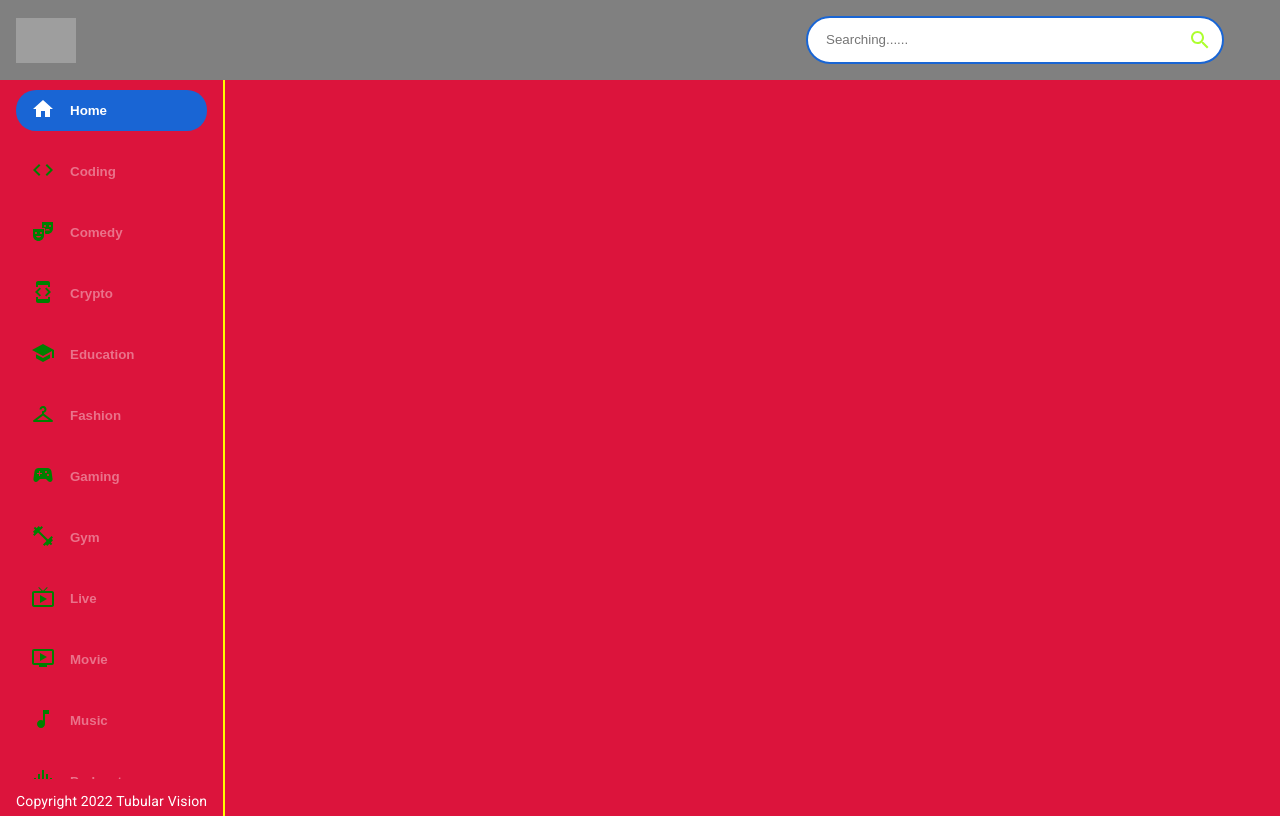
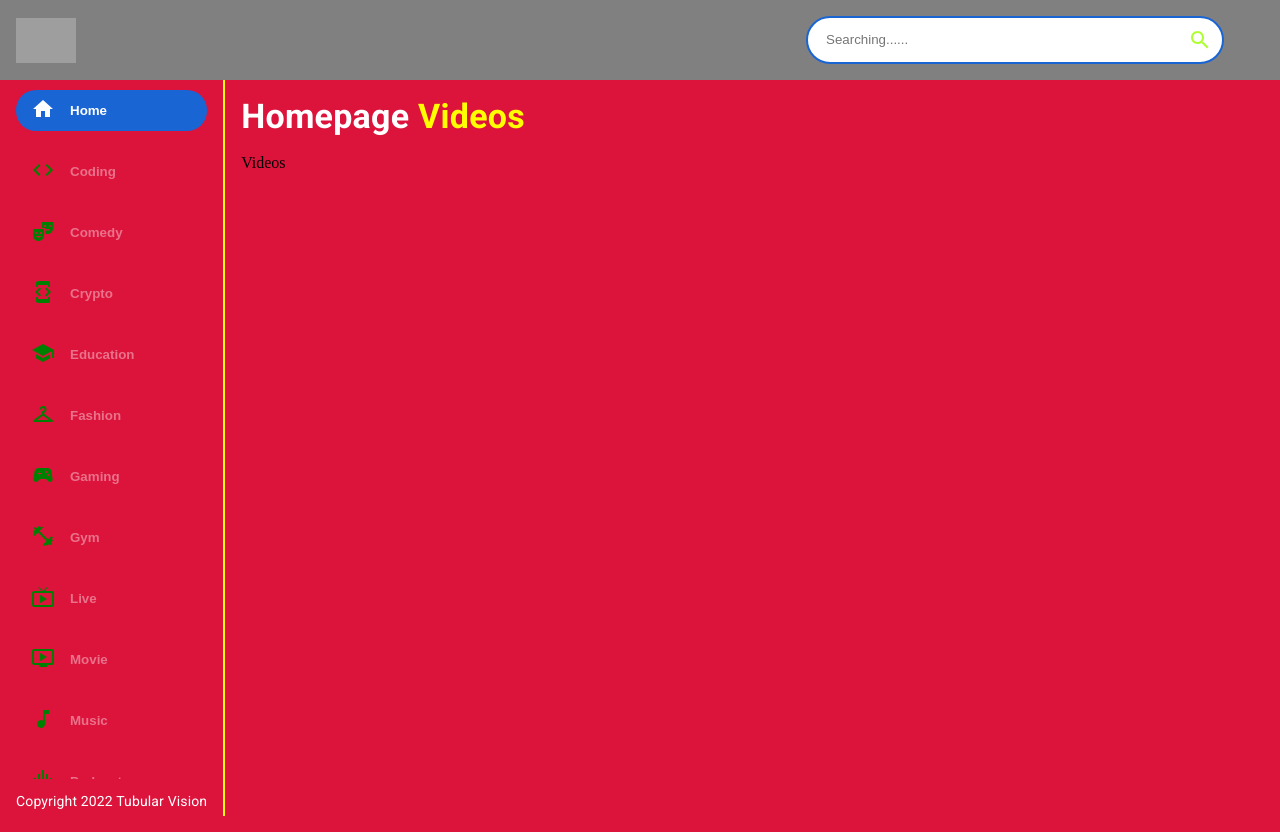
Before and after one commit to WackyChomp/tubular-vision, a React (Create React App) app: page / in a window 1280 px wide. Built offline with nearby package versions, Linux system fonts and the light colour scheme; grey boxes are pictures that could not be loaded.

Commit message:
Created placeholder for Videos component Feed component / updated README.md

```diff
--- a/src/components/Feed.jsx
+++ b/src/components/Feed.jsx
@@ -1,6 +1,6 @@
 import { useState, useEffect } from 'react';
 import { Box, Stack, Typography } from '@mui/material';
-import Sidebar from './Sidebar';
+import { Sidebar, Videos } from './allComponents';
 
 
 const Feed = () => {
@@ -17,6 +17,20 @@ const Feed = () => {
           Copyright 2022 Tubular Vision
         </Typography>
       </Box>
+
+      <Box
+      p={2}j
+      sx={{ overflowY:'auto', height:'90vh', flex:2 }}
+      >
+        <Typography
+        variant='h4' fontWeight='bold' mb={2}
+        sx={{ color:'white' }}
+        >
+          Homepage <span style={{ color:'yellow' }}>Videos</span>
+        </Typography>
+
+        <Videos video={[]}/>
+      </Box>
     </Stack>
   )
 }
--- /dev/null
+++ b/src/components/Videos.jsx
@@ -0,0 +1,9 @@
+import React from 'react'
+
+const Videos = () => {
+  return (
+    <div>Videos</div>
+  )
+}
+
+export default Videos
--- a/src/components/allComponents.js
+++ b/src/components/allComponents.js
@@ -4,4 +4,5 @@ export { default as Navbar} from './Navbar';
 export { default as SearchBar} from './SearchBar';
 export { default as SearchFeed} from './SearchFeed';
 export { default as Sidebar} from './Sidebar';
+export { default as Videos} from './Videos';
 export { default as VideoDetail} from './VideoDetail';
```
Also changed, not shown: 1 other file (tests, documents, lock files or other folders).
